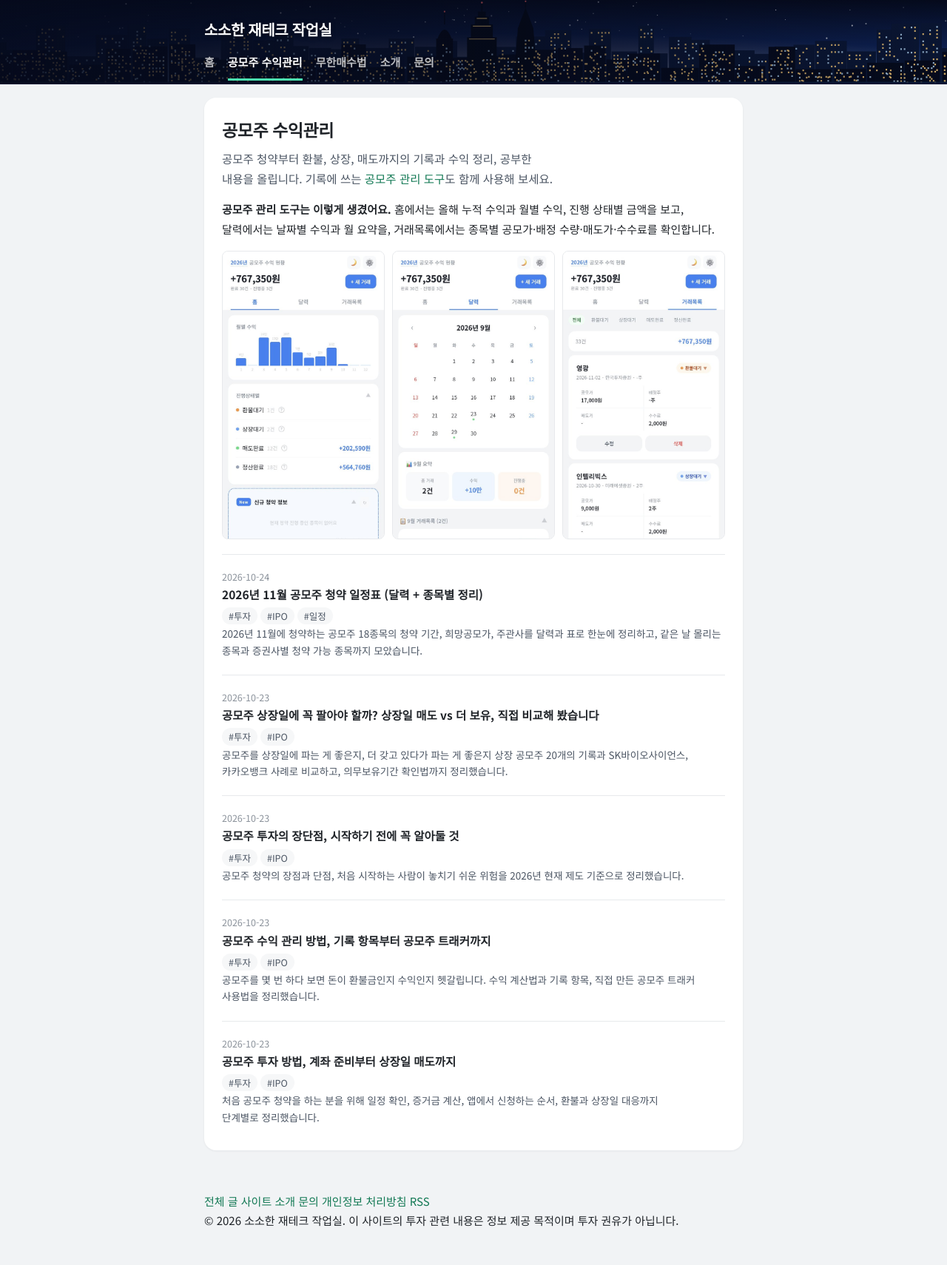
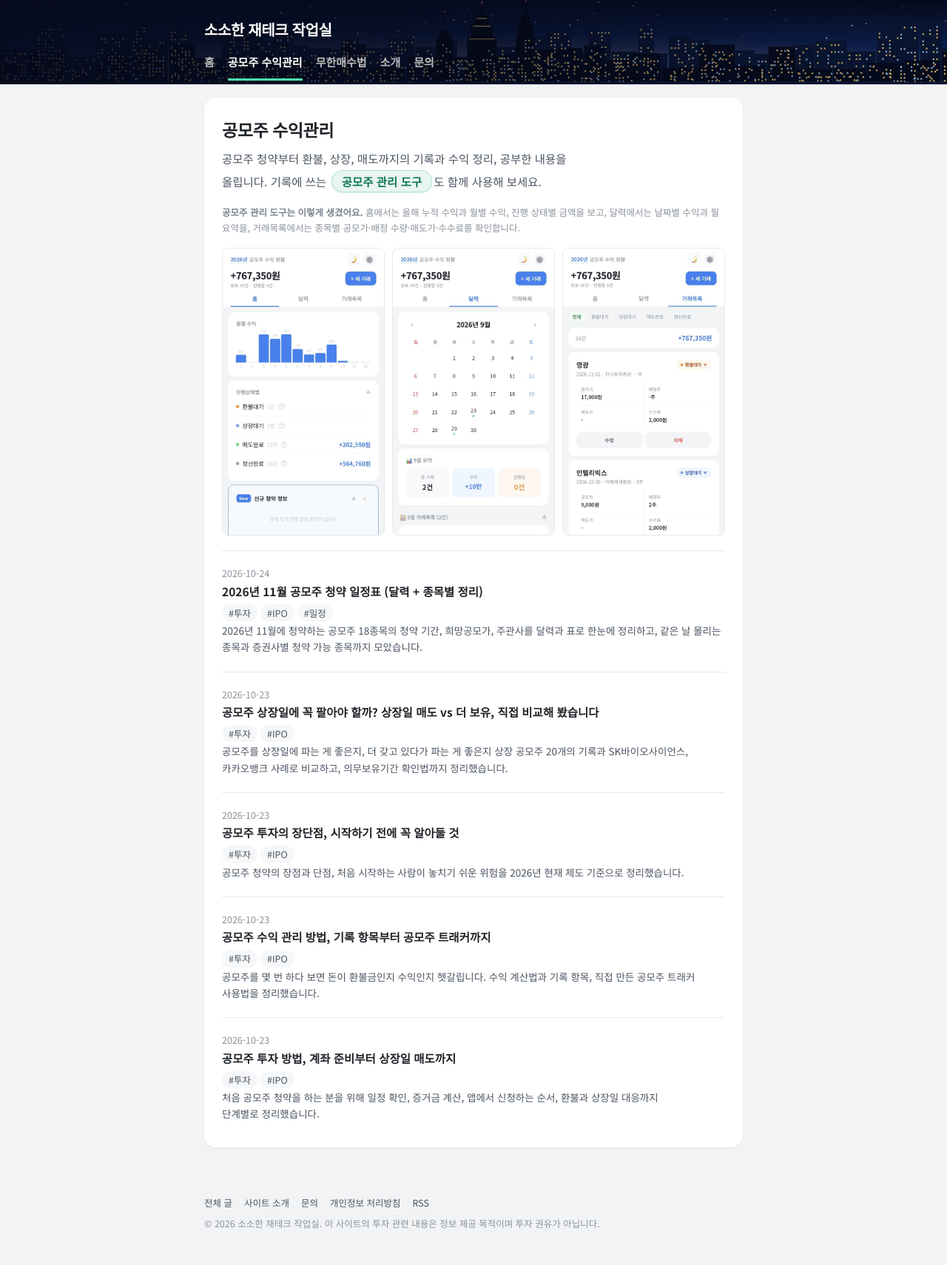
Before and after one commit to mzmzkgu/mzmzkgu.github.io, a Jekyll site: the page built from ipo.html, in a window 1280 px wide. Shown: the whole page at 74% size. Built offline with Jekyll 4.4.1, drawn with Linux system fonts in a browser that asks for light colours; before the commit the page ends 1663 px from its top, so only the background shows below that.

Commit message:
도구 안내 문구를 회색 주석 스타일로, 도구 링크를 풍선 박스로 변경 + CSS 주석 오류 수정 (#25)
Claude-Session: https://claude.ai/code/session_01HnZqqtAcJR4YGqc3LY19aj

Co-authored-by: Claude <noreply@anthropic.com>

```diff
--- a/assets/style.css
+++ b/assets/style.css
@@ -185,7 +185,19 @@ article h1 { font-size: 22px; line-height: 1.5; margin-bottom: 8px; }
 .cal-legend .ev { display: inline-flex; margin: 0 6px 0 0; }
 .cal-legend .ev b { word-break: keep-all; }
 
-/* ===== 푸터 =====
+/* ===== 도구 안내(주석처럼 작은 회색 글씨)와 도구 링크 풍선 박스 ===== */
+.tool-preview > p { font-size: 12.5px; color: var(--muted); line-height: 1.7; margin: 0 0 10px; }
+.tool-preview > p strong { font-weight: 600; color: #7b838d; }
+.tool-link {
+  display: inline-block; white-space: nowrap; margin: 2px 2px;
+  padding: 1px 13px; border-radius: 999px; line-height: 1.7;
+  background: var(--accent-soft); border: 1px solid #b4e0cf;
+  color: var(--accent-ink); font-weight: 800; text-decoration: none;
+  box-shadow: 0 1px 3px rgba(15, 138, 106, .18);
+}
+.tool-link:hover { background: #d4efe3; color: var(--accent-ink); text-decoration: none; }
+
+/* ===== 푸터 ===== */
 .site-footer { padding: 8px 0 44px; color: var(--muted); font-size: 12.5px; line-height: 1.8; }
 .site-footer .links { display: flex; gap: 4px 16px; flex-wrap: wrap; margin-bottom: 6px; }
 .site-footer a { color: var(--sub); }
--- a/infinity.html
+++ b/infinity.html
@@ -7,7 +7,7 @@ description: 무한매수법의 원리, 회차별 매수 기록과 평단 관리
 <h1>무한매수법</h1>
 <p class="lead">
   무한매수법의 원리와 운영 기록, 시뮬레이션과 시행착오를 올립니다.
-  기록에 쓰는 <a href="{{ '/infinityBuy/' | relative_url }}">무한매수 관리 도구</a>도 함께 사용해 보세요.
+  기록에 쓰는 <a class="tool-link" href="{{ '/infinityBuy/' | relative_url }}">무한매수 관리 도구</a>도 함께 사용해 보세요.
 </p>
 
 <div class="post-body tool-preview">
--- a/ipo.html
+++ b/ipo.html
@@ -7,7 +7,7 @@ description: 공모주 청약 기록, 일정·증거금 관리, 상장 후 수
 <h1>공모주 수익관리</h1>
 <p class="lead">
   공모주 청약부터 환불, 상장, 매도까지의 기록과 수익 정리, 공부한 내용을 올립니다.
-  기록에 쓰는 <a href="{{ '/ipotracker/' | relative_url }}">공모주 관리 도구</a>도 함께 사용해 보세요.
+  기록에 쓰는 <a class="tool-link" href="{{ '/ipotracker/' | relative_url }}">공모주 관리 도구</a>도 함께 사용해 보세요.
 </p>
 
 <div class="post-body tool-preview">
```
